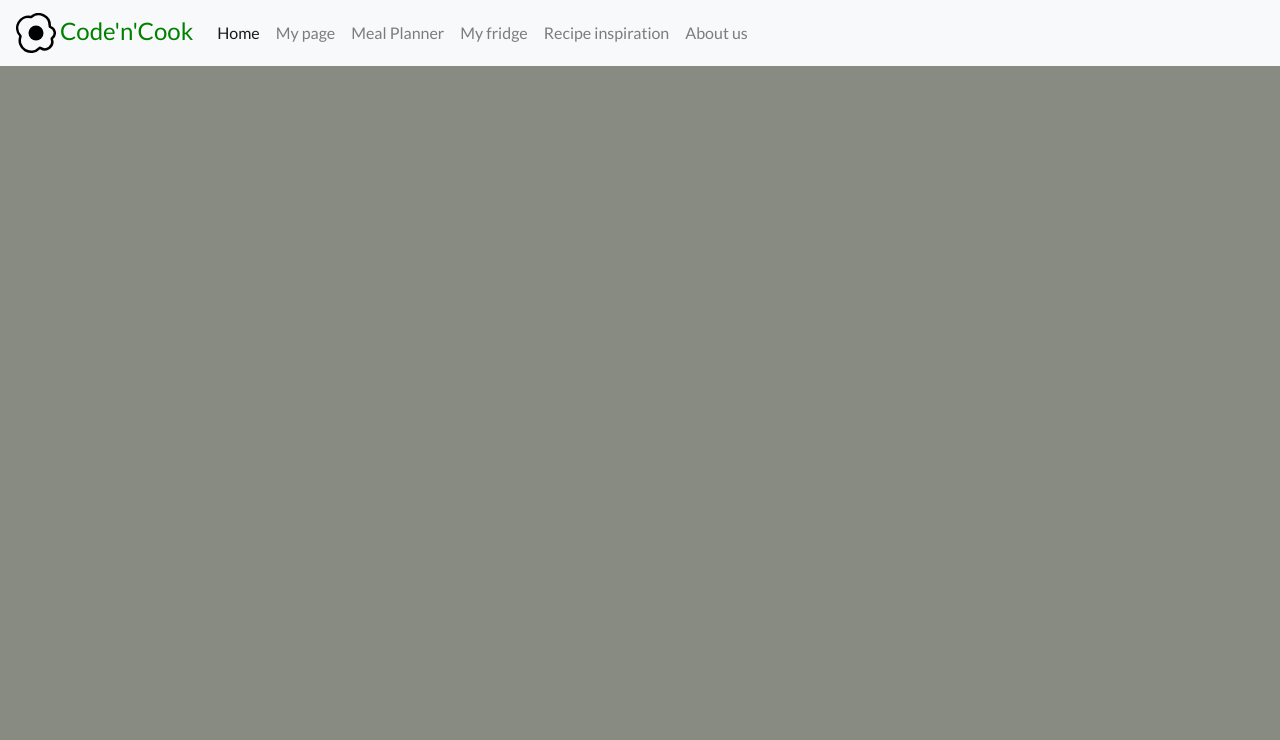
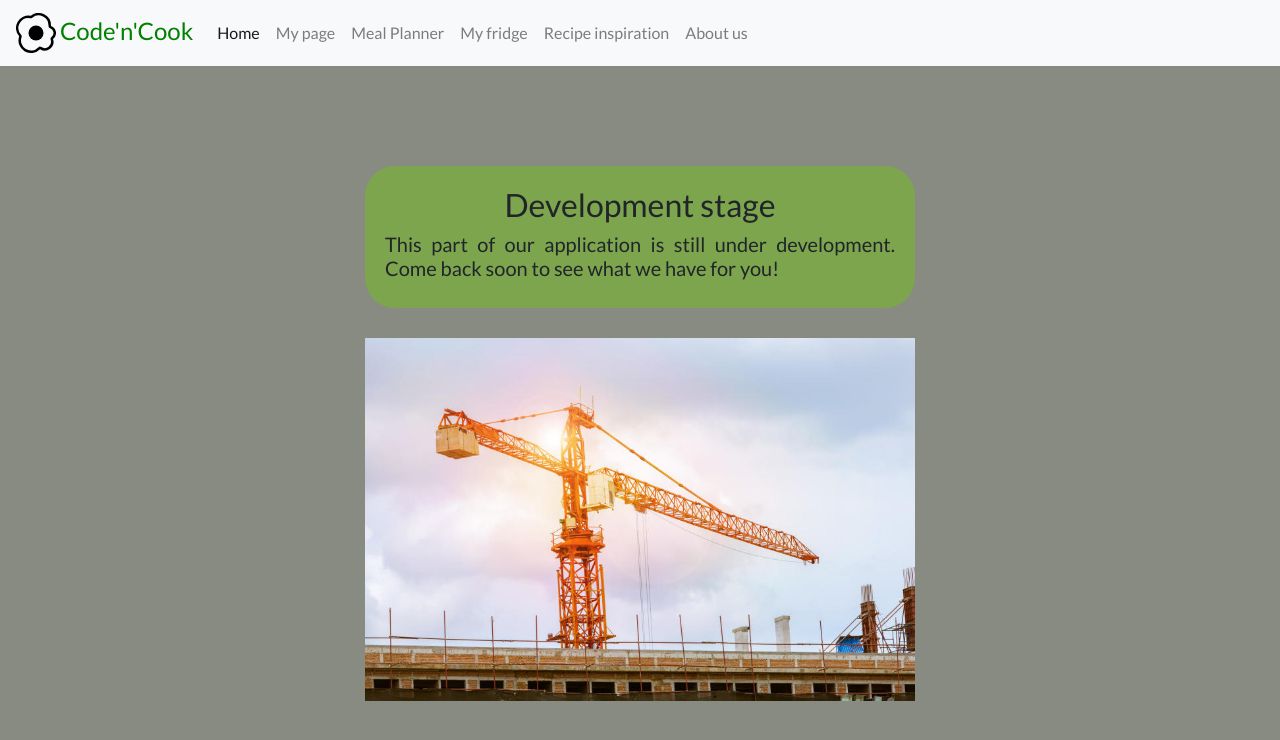
Before and after one commit to WebKapp/projekt_zespolowy_1, a Flask app: page /my_fridge in a window 1280 px wide. Shown: the top 740 px of the page. Run offline with Flask 2, Linux system fonts and the light colour scheme; some libraries are stand-ins or nearby versions.

Commit message:
Finalna wersja kodu aplikacji webowej

```diff
--- a/code_n_cook/app.py
+++ b/code_n_cook/app.py
@@ -144,7 +144,7 @@ def weekly_menu(
                 break
 
         if choice_timer == 100000:
-            raise TooLittleProductsError
+            return None
 
         used_yesterday.clear()
         used_yesterday.extend([breakfast, lunch, dinner, supper, snack])
@@ -180,15 +180,20 @@ def meal_planner():
     if request.method == 'POST':
         name = request.form.get('name')
         weight_data = request.form.get('weight')
-        weight = int(weight_data)
         height_data = request.form.get('height')
-        height = int(height_data)
         age_data = request.form.get('age')
-        age = int(age_data)
         gender = request.form.get('gender')
         activity  = request.form.get('activity')
         goal = request.form.get('goal')
         diet = request.form.get('diet')
+
+        if not all([name, weight_data, height_data, age_data, gender, activity, goal, diet]):
+            return render_template('forgot_parameter.html')
+
+        weight = int(weight_data)
+        height = int(height_data)
+        age = int(age_data)
+
         calorie_intake = calories(age, gender, weight, height, activity, goal)
         recipes = sort_recipes()
         week_menu = weekly_menu(
@@ -203,6 +208,8 @@ def meal_planner():
                                     recipes['vegan_dinners'], recipes['vegan_suppers'],
                                     recipes['vegan_snacks']
                                     )
+        if not week_menu:
+            return render_template('too_little_recipes.html')
 
 
         result = flask.make_response(render_template('meal_planner.html', name=name,
@@ -383,12 +390,12 @@ def simple_fish_stew():
 
     return render_template("simple_fish_stew.html")
 
-@app.route("/bacon_tamato_avocado_sandwich")
-def bacon_tamato_avocado_sandwich():
-    bacon_tamato_avocado_sandwich = Recipe.query.filter(Recipe.id==22).first()
-    # send_data(bacon_tamato_avocado_sandwich.weighted_ingredients)
+@app.route("/bacon_tomato_avocado_sandwich")
+def bacon_tomato_avocado_sandwich():
+    bacon_tomato_avocado_sandwich = Recipe.query.filter(Recipe.id==22).first()
+    # send_data(bacon_tomato_avocado_sandwich.weighted_ingredients)
 
-    return render_template("bacon_tamato_avocado_sandwich.html")
+    return render_template("bacon_tomato_avocado_sandwich.html")
 
 @app.route("/pasta_with_courgette_mozzarella")
 def pasta_with_courgette_mozzarella():
--- a/code_n_cook/templates/index.html
+++ b/code_n_cook/templates/index.html
@@ -80,7 +80,7 @@ Odsyłam do dokumentacji Bootstrapa-->
     <div class="p-5 mb-4 bg-light rounded-3" id='planner'>
       <div class="container-fluid py-5">
         <h1 class="display-5 fw-bold">Meal Planner</h1>
-        <p class="col-md-8 fs-4">LADIES AND GENTELMAN LADY GAGA</p>
+        <p class="col-md-8 fs-4">Fill the questionnaire and we will create a unique meal plan for You!</p>
         <a href="{{ url_for('meal_planner') }}"><button class="btn btn-primary btn-lg" type="button" id='button_planner'>Go there</button></a>
       </div>
     </div>
--- a/code_n_cook/templates/meal_planner.html
+++ b/code_n_cook/templates/meal_planner.html
@@ -23,7 +23,7 @@
         text-decoration: none;
       }
       a:visited{
-        color: darkgreen;
+        color: rgb(17, 52, 17);
         text-decoration: none;
       }
       a:hover {
--- a/code_n_cook/templates/message.html
+++ b/code_n_cook/templates/message.html
@@ -42,7 +42,7 @@
     <form action="{{ url_for('my_page') }}" method="GET" >
 		<div class="container">
 			<div class="row justify-content-center">
-					<h2 class="heading-section">Hi, sorry to disappoint you!!</h2>
+					<h2 class="heading-section">Hi, sorry to dissappoint you!!</h2>
                     <h5 class='text-page'>Before You are able to see
                          Your week meal plan You need to tell us something about
                           Yourself in our questionnaire.</h5>
@@ -52,7 +52,7 @@
     </form>
 </div>
 <div id='image'>
-    <img class='center' src="{{url_for('static', filename='cat.jpg')}}">
+    <img class='center' src="{{url_for('static', filename='stop_sign.png')}}" style="max-width: 250px; height: auto">
 </div>
 </body>
 </html>
--- a/code_n_cook/templates/my_fridge.html
+++ b/code_n_cook/templates/my_fridge.html
@@ -1,5 +1,56 @@
+
+<!--Tu nic na razie nie ma-->
 {% extends 'base.html' %}
-
 {% block content %}
-
+<!doctype html>
+<html>
+<head>
+    <style>
+        #form{
+            width: 550px !important;
+            margin-left: auto;
+            margin-right: auto;
+            margin-top: 100px;
+            background-color: #7ca54e;
+            padding-top: 20px;
+            padding-bottom: 20px;
+            padding-right: 20px;
+            padding-left: 20px;
+            border-radius: 30px;
+        }
+        .form-label{
+            font-size: 20px;
+        }
+        #button-bottom{
+            background-color: green !important;
+            border-color: #0E5106 !important;
+        }
+        .text-page{
+            text-align: justify;
+        }
+        .center {
+            padding-top: 30px;
+            display: block;
+            margin-left: auto;
+            margin-right: auto;
+            width: 50%;
+            width: 550px;
+        }
+    </style>
+</head>
+<body>
+<div id='form'>
+		<div class="container">
+			<div class="row justify-content-center">
+					<h2 class="heading-section">Development stage</h2>
+                    <h5 class='text-page'>This part of our application is still under development.
+                        Come back soon to see what we have for you!</h5>
+            </div>
+        </div>
+</div>
+<div id='image'>
+    <img class='center' src="{{url_for('static', filename='development.jpeg')}}">
+</div>
+</body>
+</html>
 {% endblock %}
--- a/code_n_cook/templates/recipe_inspiration.html
+++ b/code_n_cook/templates/recipe_inspiration.html
@@ -49,7 +49,7 @@
                         <div class="col-lg-6">
                             <!-- Blog post-->
                             <div class="card mb-4">
-                                <a href="#!"><img class="card-img-top" src="{{url_for('static', filename='tomatoe_soup.jpg')}}" alt="..." /></a>
+                                <a href="#!"><img class="card-img-top" src="{{url_for('static', filename='tomato_soup.jpg')}}" alt="..." /></a>
                                 <div class="card-body">
                                     <div class="small text-muted">January 8, 2022</div>
                                     <h2 class="card-title h4">Tomatoe Soup</h2>
@@ -59,6 +59,7 @@
                             </div>
                             <!-- Blog post-->
                             <div class="card mb-4">
+                                <a href="#!"><img class="card-img-top" src="{{url_for('static', filename='oatmeal.jpg')}}" alt="..." /></a>
                                 <div class="card-body">
                                     <div class="small text-muted">January 4, 2022</div>
                                     <h2 class="card-title h4">Oatmeal with fresh fruits</h2>
```
Also changed, not shown: code_n_cook/templates/forgot_parameter.html (added, +59 -0 lines), code_n_cook/templates/my_page.html (+4 -4 lines), code_n_cook/templates/too_little_recipes.html (added, +61 -0 lines), code_n_cook/data.sqlite (deleted), code_n_cook/static/development.jpeg (added), code_n_cook/static/stop_sign.png (added), code_n_cook/static/tomato_soup.jpg (renamed from code_n_cook/static/tomatoe_soup.jpg), code_n_cook/templates/bacon_tomato_avocado_sandwich.html (renamed from code_n_cook/templates/bacon_tamato_avocado_sandwich.html).
